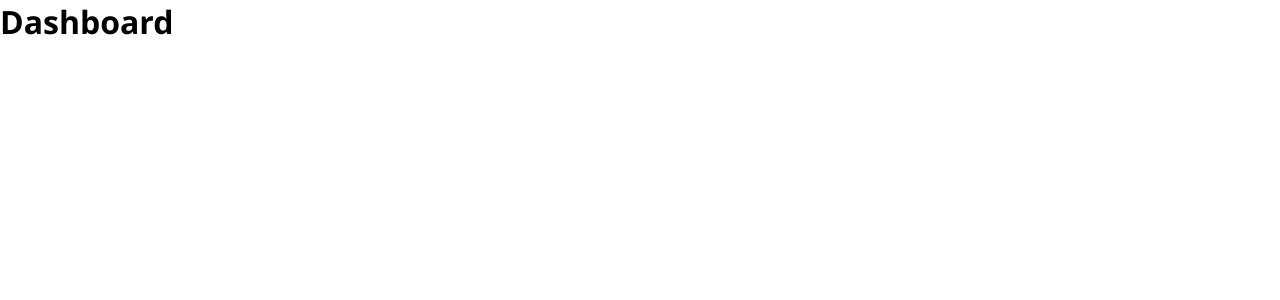
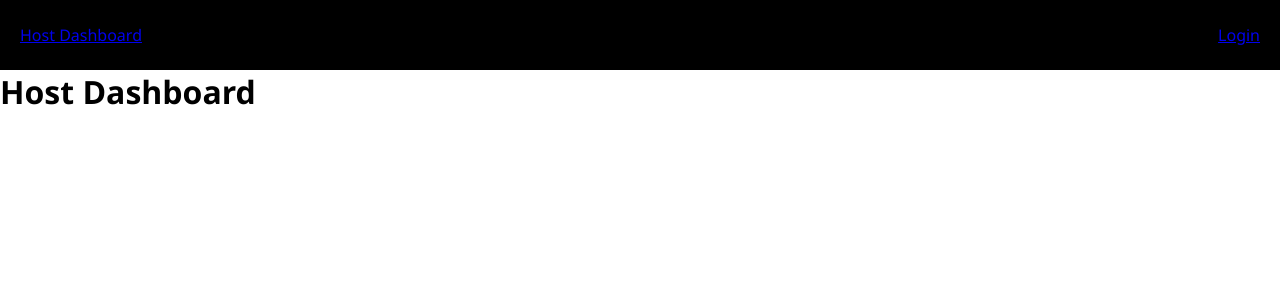
Before and after one commit to Nhluvuko9/airbnb-project, a React (Vite) app in the folder frontend/: page /dashboard in a window 1280 px wide. Shown: the top 300 px of the page. Built offline with nearby package versions, Linux system fonts and the light colour scheme.

Commit message:
Connected frontend to backend API and created header

```diff
--- a/frontend/package.json
+++ b/frontend/package.json
@@ -12,7 +12,8 @@
   "dependencies": {
     "mongodb": "^7.5.0",
     "react": "^19.2.8",
-    "react-dom": "^19.2.8"
+    "react-dom": "^19.2.8",
+    "react-router-dom": "^7.18.2"
   },
   "devDependencies": {
     "@eslint/js": "^10.0.1",
--- a/frontend/src/App.css
+++ b/frontend/src/App.css
@@ -90,3 +90,30 @@ input {
   font-size: 1rem;
   font-weight: 500;
 }
+
+.header {
+  display: flex;
+  justify-content: space-between;
+  align-items: center;
+  padding: 20px 20px;
+  background-color: black;
+  color: white;
+  width: 100%;
+  height: 70px;
+}
+
+.logo {
+  color: white;
+}
+
+.logout-btn {
+  text-align: center;
+  padding: 7px 12px;
+  font-size: 1.25rem;
+  font-weight: 600;
+  background-color: #ef386c;
+  color: white;
+  border: none;
+  border-radius: 8px;
+  cursor: pointer;
+}
--- /dev/null
+++ b/frontend/src/components/Header.jsx
@@ -0,0 +1,35 @@
+import { authService } from '../services/authService';
+import { useNavigate } from 'react-router-dom';
+import { Link } from 'react-router-dom';
+// import './App.css';
+
+export default function Header() {
+    const navigate = useNavigate();
+
+    const user = JSON.parse(localStorage.getItem('user'));
+
+    const handleLogout = () => {
+        authService.logout();
+        navigate('/login');
+    };
+
+    return (
+        <header className="header">
+            <div className="logo">
+                <Link to="/dashboard">Host Dashboard</Link>
+            </div>
+            <div className="nav-links">
+                {user ? (
+                        <div className="user-menu">
+                            <span>Hello, {user.username} ({user.role})</span>
+                            <Link to="/create-listings">Become a Host</Link>
+                            <button onClick={handleLogout} className="logout-btn">Logout</button>
+                        </div>
+                ) : (
+                    <Link to="/login">Login</Link>
+                )}
+            </div>
+        </header>
+    );
+
+}
--- a/frontend/src/pages/Dashboard.jsx
+++ b/frontend/src/pages/Dashboard.jsx
@@ -1,12 +1,14 @@
+import Header from '../components/Header';
+
 const Dashboard = () => {
     return (
         <div className="page-container">
-            <h2>Dashboard</h2>
+            <Header />
+            <div>
+                <h2>Host Dashboard</h2>
+            </div>
         </div>
-
-    )
-
-
+    );
 }
 
 export default Dashboard;
--- /dev/null
+++ b/frontend/src/services/authService.js
@@ -0,0 +1,27 @@
+const API_URL = 'http://localhost:5173/api/auth';
+
+export const authService = {
+    login: async (email, password) => {
+        const feedback = await fetch(`${API_URL}/login`, {
+            method: 'POST',
+            headers: { 'Content-type' : 'application/json'},
+            body: JSON.stringify({ email, password }),
+        });
+
+        const data = await feedback.json();
+        if (!feedback.ok) {
+            throw new Error(data.message || "Login failed.");
+        }
+
+        if (data.token) {
+            localStorage.setItem('token', data.token);
+            localStorage.setItem('user', JSON.stringify(data.user));
+        }
+        return data;
+    },
+
+    logout: () => {
+        localStorage.removeItem('token');
+        localStorage.removeItem('user');
+    }
+};
```
Also changed, not shown: frontend/src/pages/Login.jsx (+16 -7 lines), 1 other file (tests, documents, lock files or other folders).
